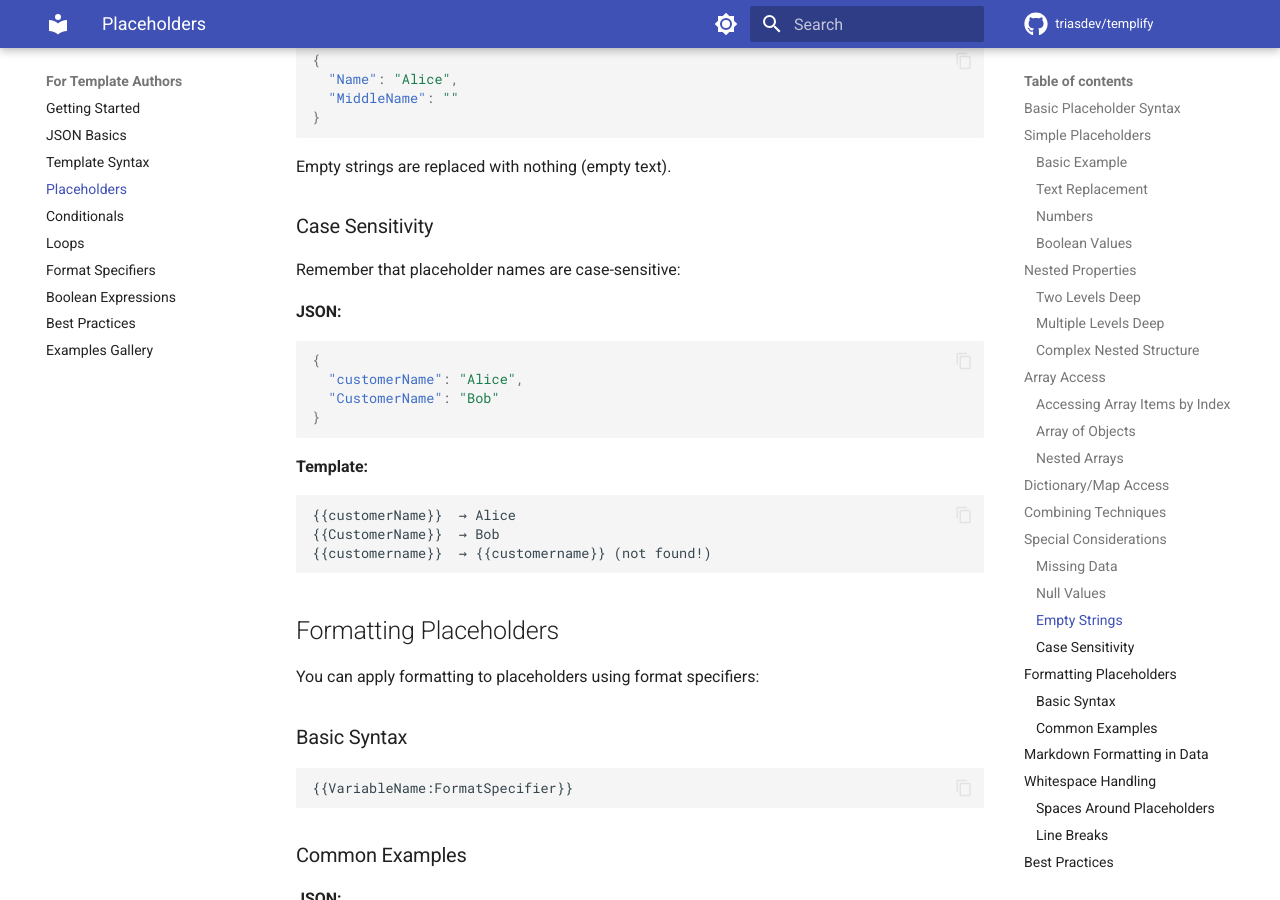
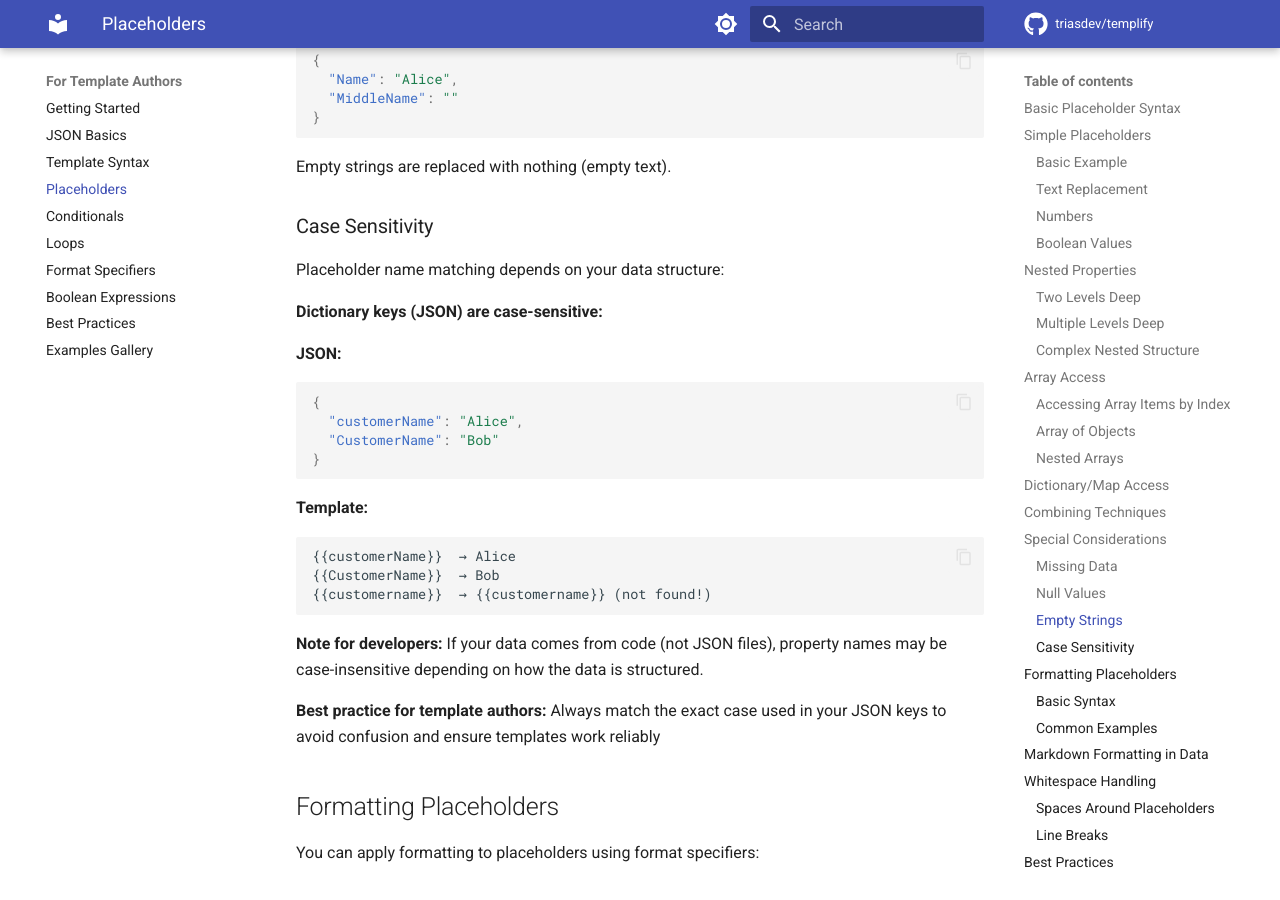
Before and after one commit to TriasDev/templify, an MkDocs documentation site: the page built from docs/for-template-authors/placeholders.md, in a window 1280 px wide and 900 px high, scrolled down 8573 px. Built offline with MkDocs 1.6.1 and Material for MkDocs 9.7.7, drawn with Linux system fonts in a browser that asks for light colours; comment, search, counter and statistics services are not loaded.

Commit message:
docs: clarify case sensitivity behavior for JSON keys vs object properties
Updated documentation to accurately reflect that:
- JSON dictionary keys ARE case-sensitive
- C# object properties are case-insensitive
- Template authors using JSON should always match exact case

This addresses documentation-vs-implementation gap discovered during
comprehensive feature audit.

## Changes

- docs/for-template-authors/placeholders.md: Expanded case sensitivity
  section with distinction between JSON keys and object properties
- docs/for-template-authors/template-syntax.md: Changed "case-sensitive"
  to "JSON keys are case-sensitive" for accuracy
- docs/for-template-authors/best-practices.md: Clarified "JSON keys are
  case-sensitive" in error prevention section

## Related

Part of documentation audit that also resulted in issue #22 for missing
non-boolean format specifier implementations.

## Implementation Details

The actual behavior (PropertyPathResolver.cs:143-144) uses
BindingFlags.IgnoreCase for object properties but dictionary keys remain
case-sensitive by nature of Dictionary<string, object>.

````diff
--- a/docs/for-template-authors/placeholders.md
+++ b/docs/for-template-authors/placeholders.md
@@ -418,7 +418,9 @@ Empty strings are replaced with nothing (empty text).
 
 ### Case Sensitivity
 
-Remember that placeholder names are case-sensitive:
+Placeholder name matching depends on your data structure:
+
+**Dictionary keys (JSON) are case-sensitive:**
 
 **JSON:**
 ```json
@@ -434,6 +436,10 @@ Remember that placeholder names are case-sensitive:
 {{CustomerName}}  → Bob
 {{customername}}  → {{customername}} (not found!)
 ```
+
+**Note for developers:** If your data comes from code (not JSON files), property names may be case-insensitive depending on how the data is structured.
+
+**Best practice for template authors:** Always match the exact case used in your JSON keys to avoid confusion and ensure templates work reliably
 
 ## Formatting Placeholders
 
````
Also changed, not shown: docs/for-template-authors/best-practices.md (+3 -1 lines), docs/for-template-authors/template-syntax.md (+1 -1 lines).
